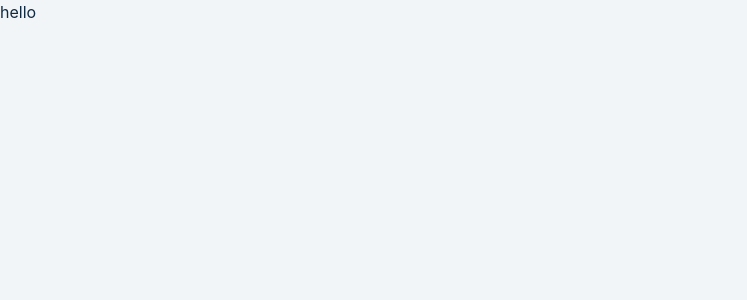
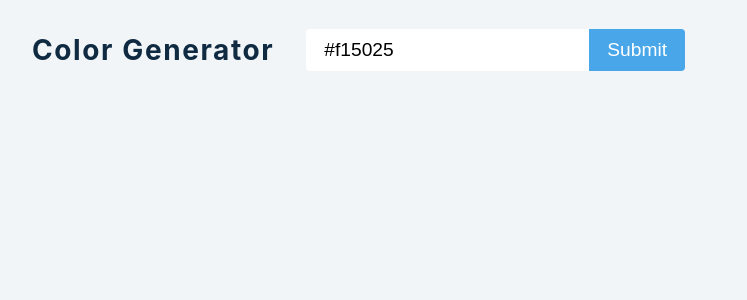
Before and after one commit to sadatyussuf/react-mini-projects, a React (Create React App) app in the folder color-generator/: page / in a window 1280 px wide. Shown: the top 300 px of the page, without its empty margins (0-747 px from the left). Built offline with nearby package versions, Linux system fonts and the light colour scheme.

Commit message:
setup the Header component and the useState

```diff
--- a/color-generator/src/App.js
+++ b/color-generator/src/App.js
@@ -1,8 +1,16 @@
+import { useState } from 'react'
+import Header from './components/Header'
 
 function App() {
+  const [hexCode, setHexCode] = useState("#f15025")
+
+  const generateColors = () => {
+    //
+  }
+
   return (
     <div className="App">
-      hello
+      <Header hexCode={hexCode} setHexCode={setHexCode} generateColors={generateColors} />
     </div>
   );
 }
```
